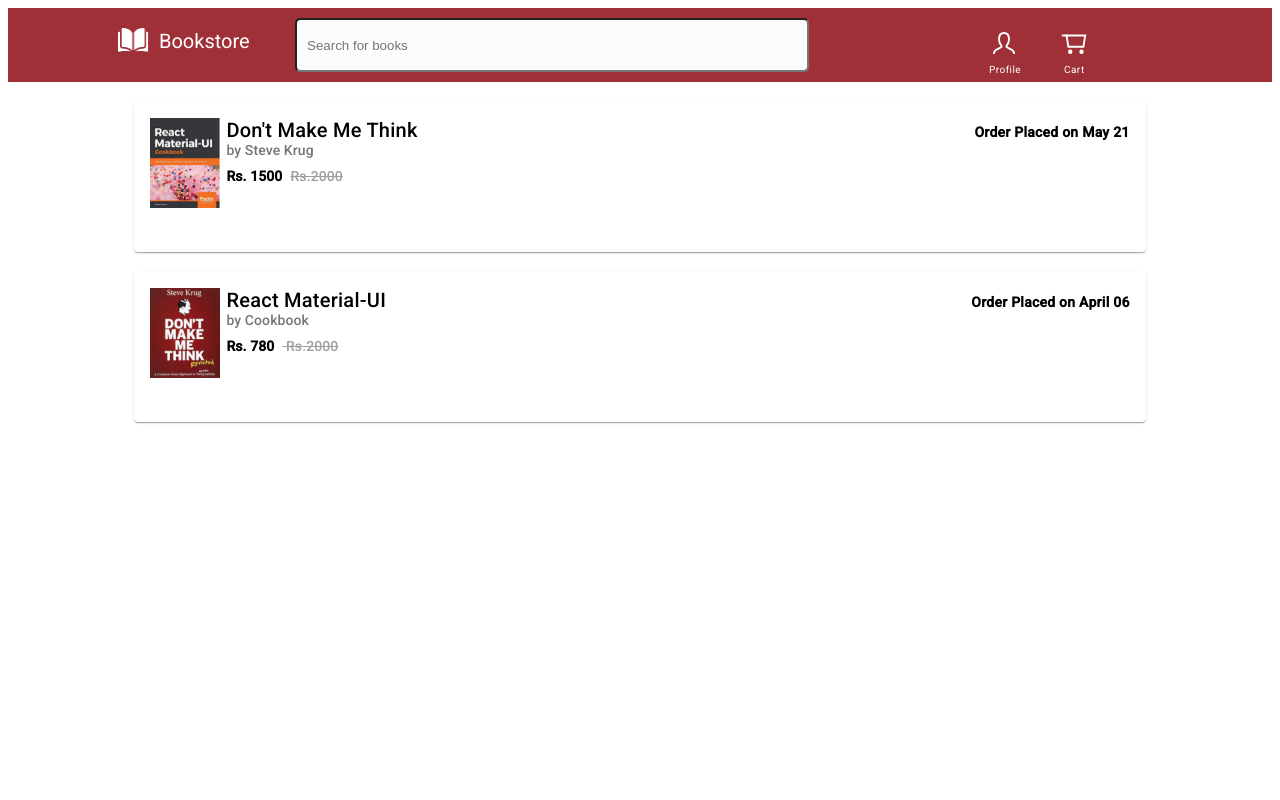
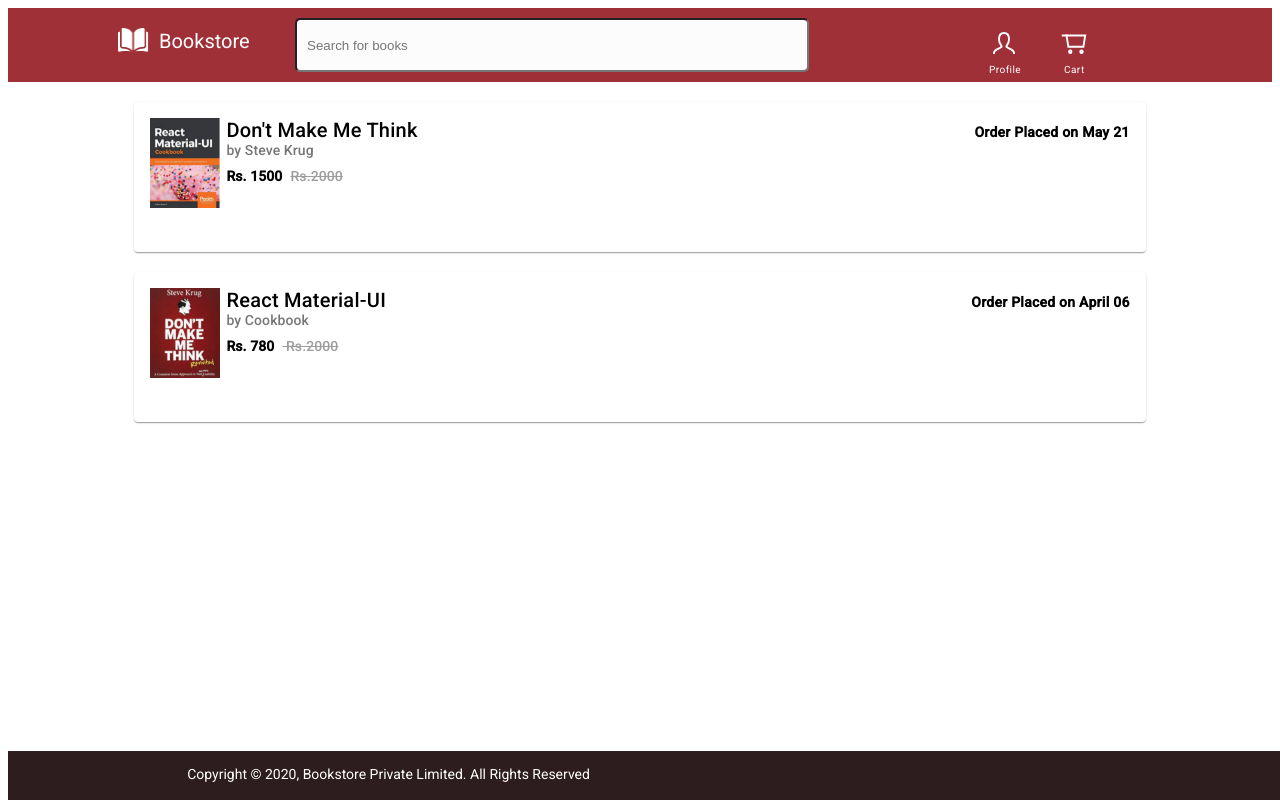
Before and after one commit to AbhishekGupta-193/Book-Store-App, an Angular app: page /header/myOrder in a window 1280 px wide. Built offline with nearby package versions, Linux system fonts and the light colour scheme.

Commit message:
Add : Footer Added

```diff
--- a/src/app/app.module.ts
+++ b/src/app/app.module.ts
@@ -30,6 +30,7 @@ import {MatInputModule} from "@angular/material/input";
 import { FormsModule } from '@angular/forms';
 import {MatRadioModule} from '@angular/material/radio';
 import { MyCartComponent } from './components/home/my-cart/my-cart.component';
+import { FooterComponent } from './components/home/footer/footer.component';
 
 
 @NgModule({
@@ -47,6 +48,7 @@ import { MyCartComponent } from './components/home/my-cart/my-cart.component';
     OrderPlacedPageComponent,
     SearchPipe,
     MyCartComponent,
+    FooterComponent,
 
   ],
   imports: [
--- /dev/null
+++ b/src/app/components/home/footer/footer.component.html
@@ -0,0 +1,8 @@
+
+<div class="footer-container">
+  <footer>
+    <p class="footermsg">
+      Copyright © 2020, Bookstore Private Limited. All Rights Reserved
+    </p>
+  </footer>
+</div>
--- /dev/null
+++ b/src/app/components/home/footer/footer.component.scss
@@ -0,0 +1,17 @@
+.footer-container {
+  width: 100%;
+  height: 49px;
+  position: fixed;
+  bottom: 0;
+  background-color: #2e1d1e;
+  color: #fff;
+}
+.footermsg {
+  margin-top: 1%;
+  margin-left: 14%;
+  text-align: left;
+  font: normal normal medium 12px/15px Lato;
+  letter-spacing: 0px;
+  color: #ffffff;
+  opacity: 1;
+}
--- a/src/app/components/home/my-order/my-order.component.html
+++ b/src/app/components/home/my-order/my-order.component.html
@@ -28,5 +28,5 @@
    </mat-card>
  </div>
 
-
+ <app-footer></app-footer>
 <router-outlet></router-outlet>
--- a/src/app/components/home/wishlist/wishlist.component.html
+++ b/src/app/components/home/wishlist/wishlist.component.html
@@ -1,6 +1,6 @@
 <!-- When Wishlist is empty -->
 
-<div class="main-container">
+<div class="main-container" *ngIf="isEmpty">
   <div class="msg-container">
     <div>
       <span class="topmsg">PLEASE LOG IN</span>
@@ -14,14 +14,14 @@
   </div>
   <div class="btn-container">
     <div class="btn">
-      <button>LOGIN/SIGNUP</button>
+      <button (click)="login()">LOGIN/SIGNUP</button>
     </div>
   </div>
 </div>
 
 <!-- When Wishlist is not empty -->
 
-<div class="wishlist-container">
+<div class="wishlist-container" *ngIf="!isEmpty">
     <div class="heading">
       <h1 style="padding-left: 15px;">My Wishlist (02)</h1>
     </div>
--- a/src/app/components/home/wishlist/wishlist.component.scss
+++ b/src/app/components/home/wishlist/wishlist.component.scss
@@ -48,6 +48,7 @@ button{
     border-radius: 2px;
     color: #A03037;
     font-weight: 600;
+    cursor: pointer;
 }
 
 
--- a/src/app/components/home/wishlist/wishlist.component.ts
+++ b/src/app/components/home/wishlist/wishlist.component.ts
@@ -1,4 +1,6 @@
 import { Component } from '@angular/core';
+import { Router } from '@angular/router';
+
 
 @Component({
   selector: 'app-wishlist',
@@ -6,5 +8,15 @@ import { Component } from '@angular/core';
   styleUrls: ['./wishlist.component.scss']
 })
 export class WishlistComponent {
+  isEmpty: boolean = true;
+  constructor(public router:Router){}
+
+  login(){
+    this.router.navigate(['/loginSignup']);
+  }
+  ngOnInit(){
+    if(localStorage.getItem('accessToken') !== null)this.isEmpty=false;
+
+  }
 
 }
```
Also changed, not shown: src/app/components/home/footer/footer.component.ts (added, +10 -0 lines), src/app/components/home/order-placed-page/order-placed-page.component.html (line endings or trailing spaces), src/assets/orderedPlaced.png (added), 1 other file (tests, documents, lock files or other folders).
